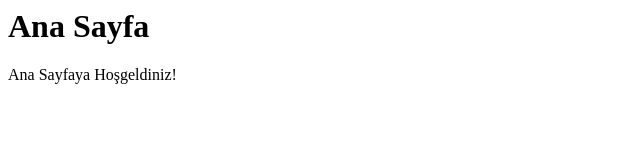
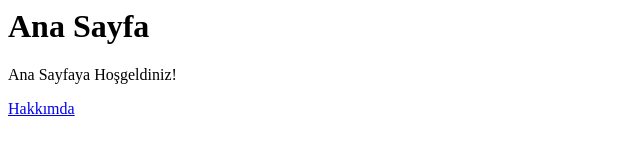
Before and after one commit to EkremGenc/ilkprojem, a plain HTML site: page index.html in a window 1280 px wide. Shown: the full height of the page, 0-640 px from the left. Drawn offline with Linux system fonts and the light colour scheme.

Commit message:
Update index.html

```diff
--- a/index.html
+++ b/index.html
@@ -5,6 +5,6 @@
   <body>
     <h1>Ana Sayfa</h1>
     <p>Ana Sayfaya Hoşgeldiniz!</p>
-    <a href="hakkimda.html"></a>
+    <a href="hakkimda.html">Hakkımda</a>
   </body>
 </html>
```
